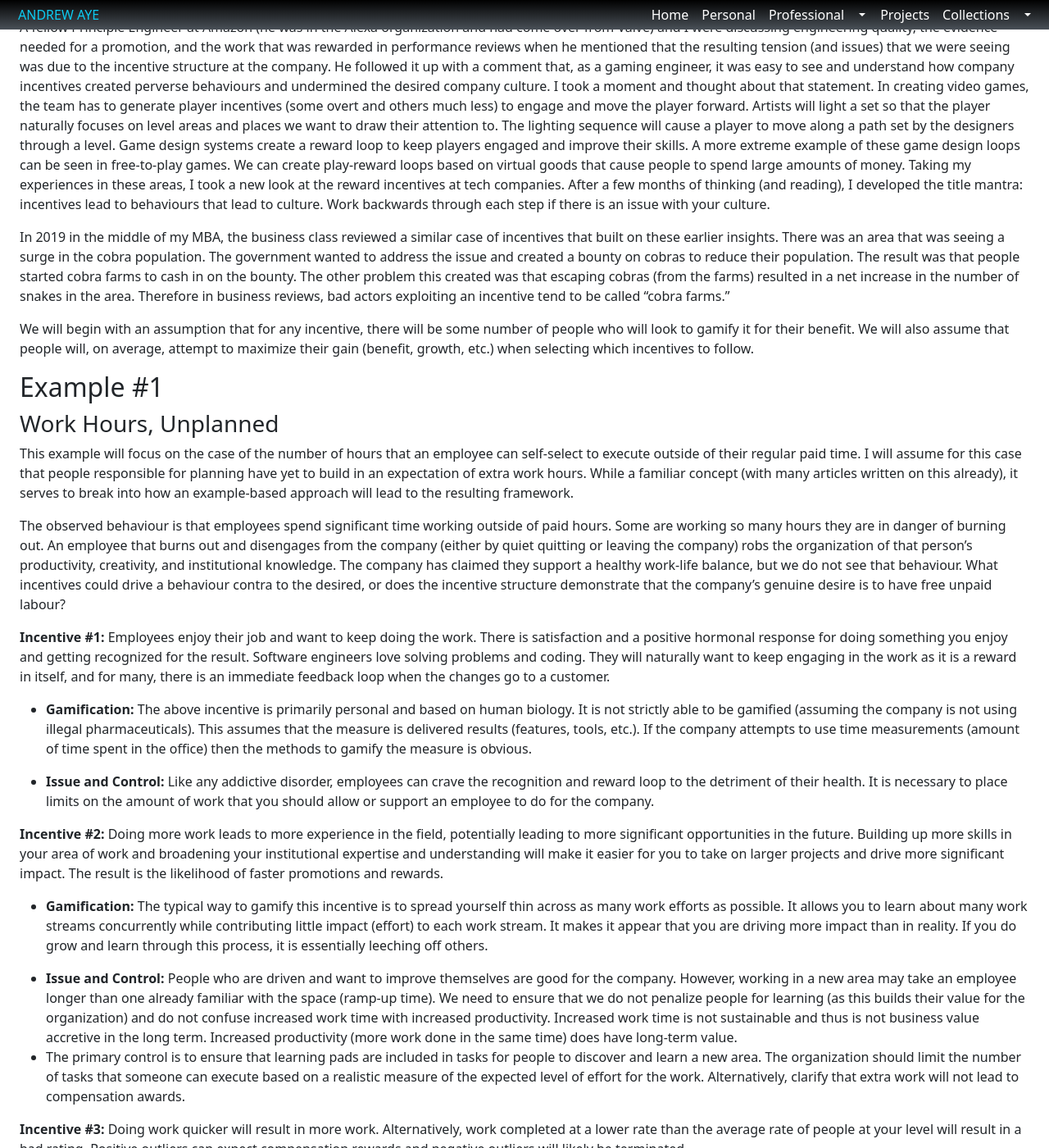
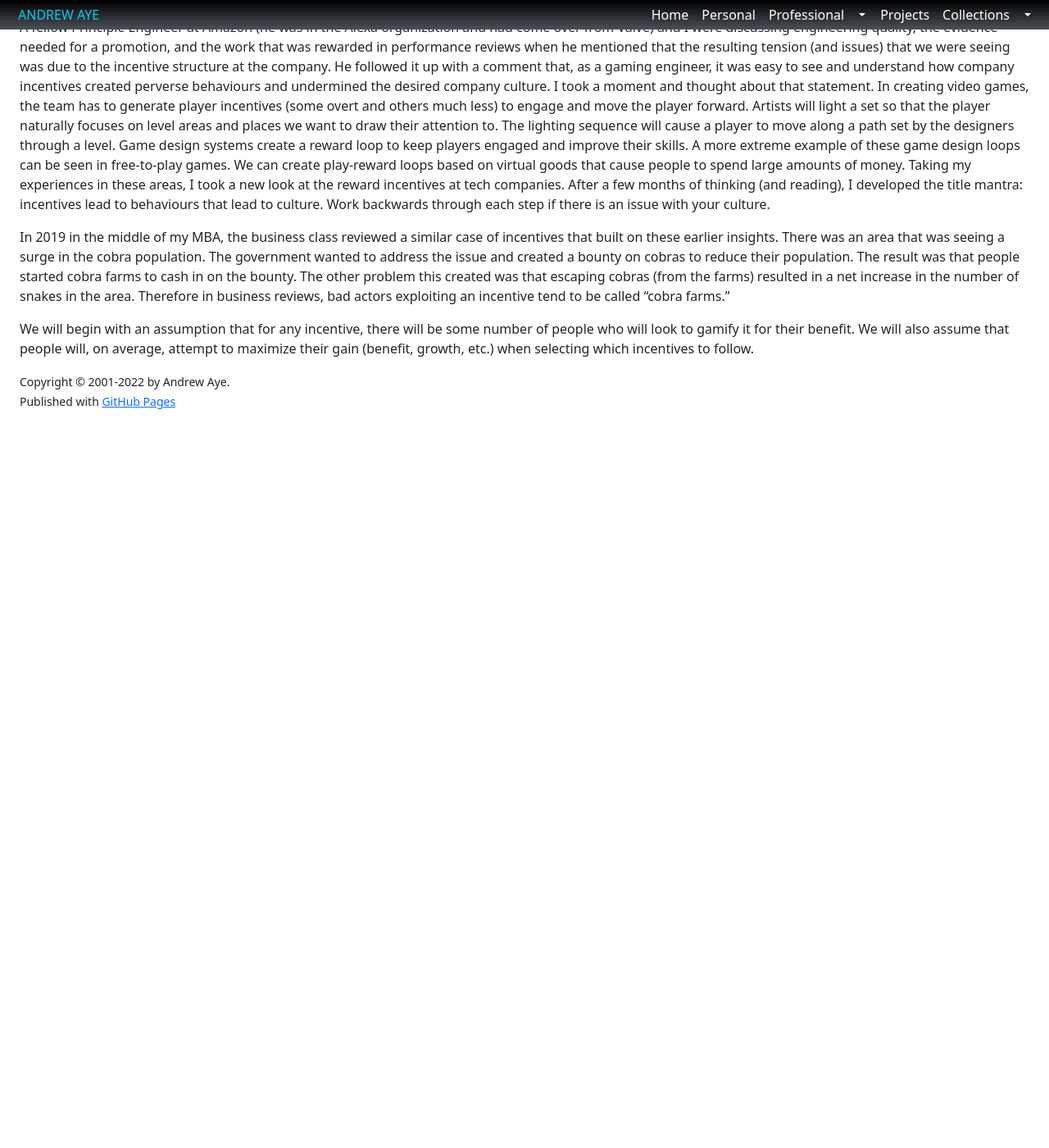
Before and after one commit to aaye/aaye.github.io, a Jekyll site: the page built from professional/blog/_posts/2023-04-02-Incentive-Behavior-Culture.md, in a window 1280 px wide and 1400 px high, scrolled down 325 px. Shown: the whole window at 82% size. Built offline with Jekyll 4.4.1, drawn with Linux system fonts in a browser that asks for light colours; after the commit the page ends 900 px from its top, so only the background shows below that; some of the changed text lies outside the part shown.

Commit message:
Update 2023-04-02-Incentive-Behavior-Culture.md

```diff
--- a/professional/blog/_posts/2023-04-02-Incentive-Behavior-Culture.md
+++ b/professional/blog/_posts/2023-04-02-Incentive-Behavior-Culture.md
@@ -14,32 +14,3 @@ A fellow Principle Engineer at Amazon (he was in the Alexa organization and had
 In 2019 in the middle of my MBA, the business class reviewed a similar case of incentives that built on these earlier insights. There was an area that was seeing a surge in the cobra population. The government wanted to address the issue and created a bounty on cobras to reduce their population. The result was that people started cobra farms to cash in on the bounty. The other problem this created was that escaping cobras (from the farms) resulted in a net increase in the number of snakes in the area. Therefore in business reviews, bad actors exploiting an incentive tend to be called "cobra farms."
 
 We will begin with an assumption that for any incentive, there will be some number of people who will look to gamify it for their benefit. We will also assume that people will, on average, attempt to maximize their gain (benefit, growth, etc.) when selecting which incentives to follow.
-
-## Example #1
-### Work Hours, Unplanned
-
-This example will focus on the case of the number of hours that an employee can self-select to execute outside of their regular paid time. I will assume for this case that people responsible for planning have yet to build in an expectation of extra work hours. While a familiar concept (with many articles written on this already), it serves to break into how an example-based approach will lead to the resulting framework.
-
-The observed behaviour is that employees spend significant time working outside of paid hours. Some are working so many hours they are in danger of burning out. An employee that burns out and disengages from the company (either by quiet quitting or leaving the company) robs the organization of that person's productivity, creativity, and institutional knowledge. The company has claimed they support a healthy work-life balance, but we do not see that behaviour. What incentives could drive a behaviour contra to the desired, or does the incentive structure demonstrate that the company's genuine desire is to have free unpaid labour?
-
-**Incentive #1:** Employees enjoy their job and want to keep doing the work. There is satisfaction and a positive hormonal response for doing something you enjoy and getting recognized for the result. Software engineers love solving problems and coding. They will naturally want to keep engaging in the work as it is a reward in itself, and for many, there is an immediate feedback loop when the changes go to a customer.
-
-- **Gamification:** The above incentive is primarily personal and based on human biology. It is not strictly able to be gamified (assuming the company is not using illegal pharmaceuticals). This assumes that the measure is delivered results (features, tools, etc.). If the company attempts to use time measurements (amount of time spent in the office) then the methods to gamify the measure is obvious.
-
-- **Issue and Control:** Like any addictive disorder, employees can crave the recognition and reward loop to the detriment of their health. It is necessary to place limits on the amount of work that you should allow or support an employee to do for the company.
-
-**Incentive #2:** Doing more work leads to more experience in the field, potentially leading to more significant opportunities in the future. Building up more skills in your area of work and broadening your institutional expertise and understanding will make it easier for you to take on larger projects and drive more significant impact. The result is the likelihood of faster promotions and rewards.
-
-- **Gamification:** The typical way to gamify this incentive is to spread yourself thin across as many work efforts as possible. It allows you to learn about many work streams concurrently while contributing little impact (effort) to each work stream. It makes it appear that you are driving more impact than in reality. If you do grow and learn through this process, it is essentially leeching off others.
-
-- **Issue and Control:** People who are driven and want to improve themselves are good for the company. However, working in a new area may take an employee longer than one already familiar with the space (ramp-up time). We need to ensure that we do not penalize people for learning (as this builds their value for the organization) and do not confuse increased work time with increased productivity. Increased work time is not sustainable and thus is not business value accretive in the long term. Increased productivity (more work done in the same time) does have long-term value.
-- The primary control is to ensure that learning pads are included in tasks for people to discover and learn a new area. The organization should limit the number of tasks that someone can execute based on a realistic measure of the expected level of effort for the work. Alternatively, clarify that extra work will not lead to compensation awards.
-
-**Incentive #3:** Doing work quicker will result in more work. Alternatively, work completed at a lower rate than the average rate of people at your level will result in a bad rating. Positive outliers can expect compensation rewards and negative outliers will likely be terminated.
-
-- **Gamification:** The default way to gamify this incentive is to artificially inflate a task's perceived difficulty or level of effort. An employee can then claim to be working more hours than in reality.
-
-- **Issue and Control:** The control of this incentive is challenging as there is no non-invasive way to monitor an employee's actual number of work hours. The most common method is to use a group-based estimation process and then measure execution against the estimation. This process helps prevent skew in a task measure of difficulty and level of effort. The organization can limit how much extra work someone can be assigned by relying on estimates for planning.
-
-## Incentive -> Behaviour -> Culture
-All of these incentives can drive people to work extra hours. Without a mechanism to separate the work done based on paid hours and the work done based on other incentives, it will all be perceived as the work done for the accepted amount of compensation. It will create a rising tide problem. As the number of people working outside of paid hours increases, the expected productivity bar for the given compensation level will also increase. Therefore, people looking to distinguish themselves will have to put in even more hours, resulting in another increase in the average (etc.). This incentive is how a company can create a culture where people are expected to spend most of their time working while claiming to support a healthy work/life balance. As long as there are no controls or caps on the positive feedback cycle for increased work, the company relies on known human behaviour to drive this cycle, as discussed above, to create its desired work-centric culture.
```
